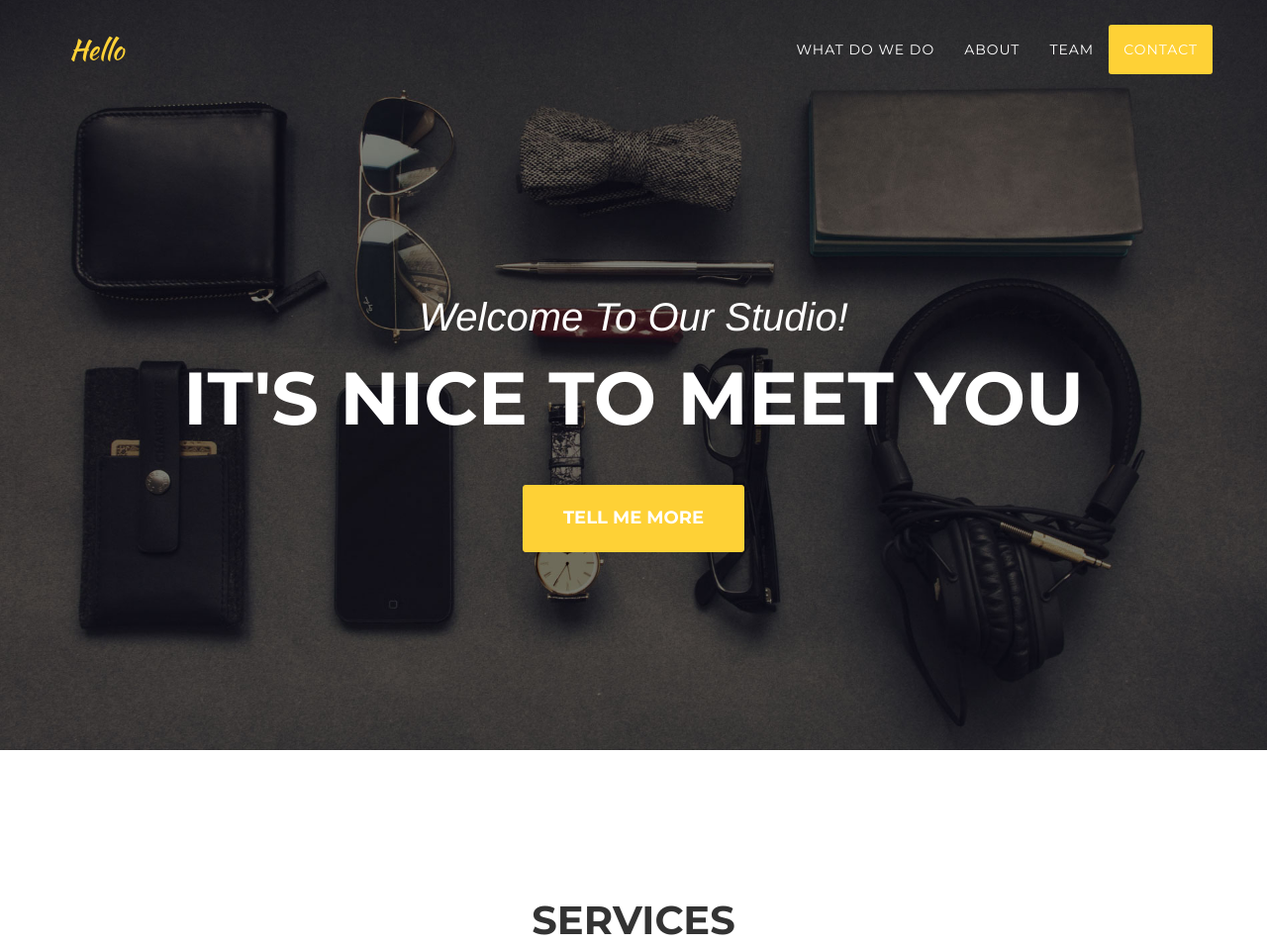
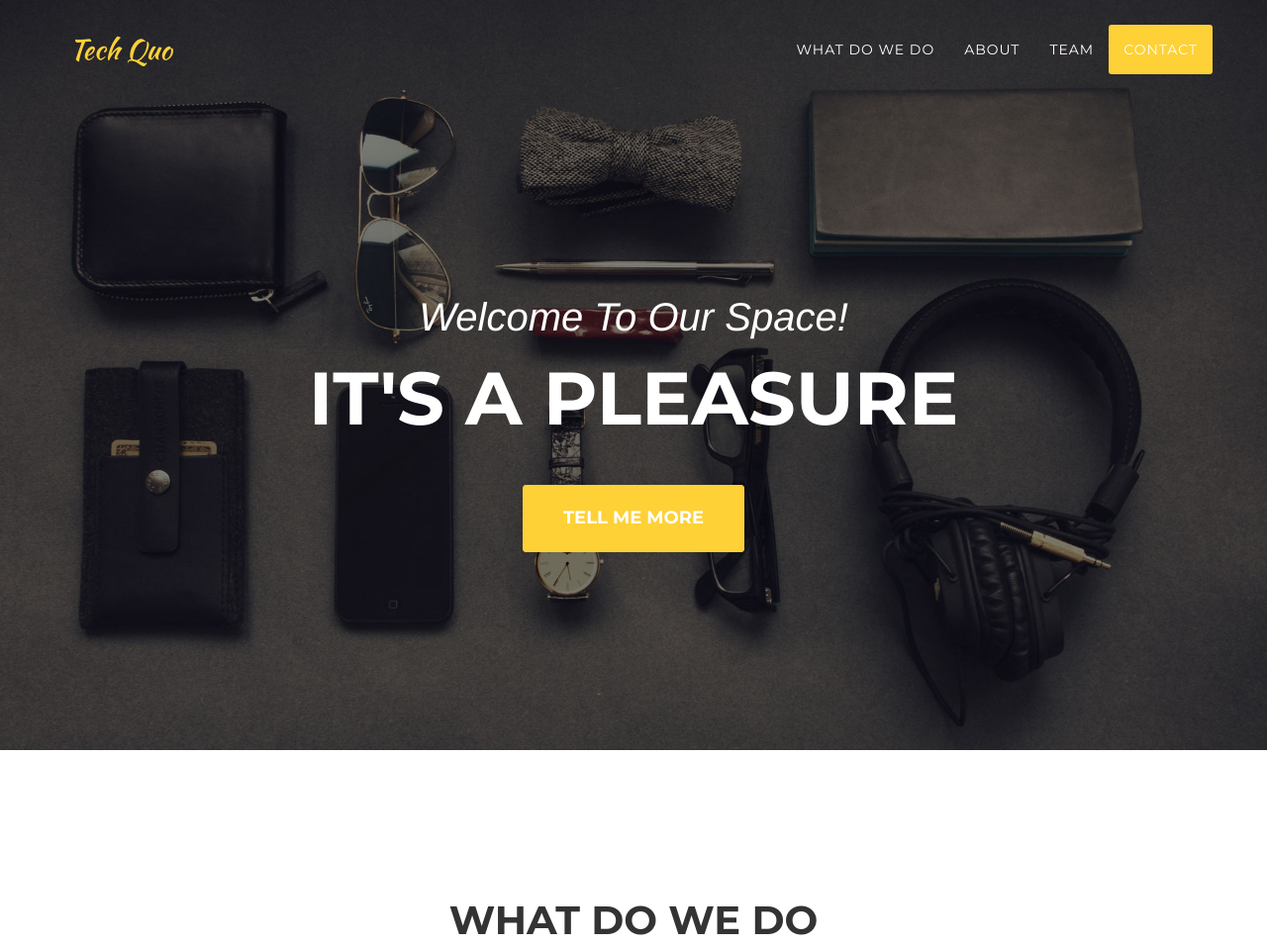
Before and after one commit to nvinta/IndiaChits, a website: page index.html in a window 1280 px wide. Shown: the top 956 px of the page at 99% size. Drawn offline with nearby package versions, Linux system fonts and the light colour scheme; a web font is replaced by a local one.

Commit message:
Update index.html

```diff
--- a/index.html
+++ b/index.html
@@ -43,7 +43,7 @@
                 <button type="button" class="navbar-toggle" data-toggle="collapse" data-target="#bs-example-navbar-collapse-1">
                     <span class="sr-only">Toggle navigation</span> Menu <i class="fa fa-bars"></i>
                 </button>
-                <a class="navbar-brand page-scroll" href="#page-top">Hello</a>
+                <a class="navbar-brand page-scroll" href="#page-top">Tech Quo</a>
             </div>
 
             <!-- Collect the nav links, forms, and other content for toggling -->
@@ -78,8 +78,8 @@
     <header>
         <div class="container">
             <div class="intro-text">
-                <div class="intro-lead-in">Welcome To Our Studio!</div>
-                <div class="intro-heading">It's Nice To Meet You</div>
+                <div class="intro-lead-in">Welcome To Our Space!</div>
+                <div class="intro-heading">It's a pleasure</div>
                 <a href="#services" class="page-scroll btn btn-xl">Tell Me More</a>
             </div>
         </div>
@@ -90,7 +90,7 @@
         <div class="container">
             <div class="row">
                 <div class="col-lg-12 text-center">
-                    <h2 class="section-heading">Services</h2>
+                    <h2 class="section-heading">What do we do</h2>
                     <h3 class="section-subheading text-muted">Lorem ipsum dolor sit amet consectetur.</h3>
                 </div>
             </div>
@@ -123,7 +123,7 @@
         </div>
     </section>
 
-    <!-- Portfolio Grid Section -->
+    <!-- Portfolio Grid Section
     <section id="portfolio" class="bg-light-gray">
         <div class="container">
             <div class="row">
@@ -219,7 +219,7 @@
                 </div>
             </div>
         </div>
-    </section>
+    </section> -->
 
     <!-- About Section -->
     <section id="about">
```
